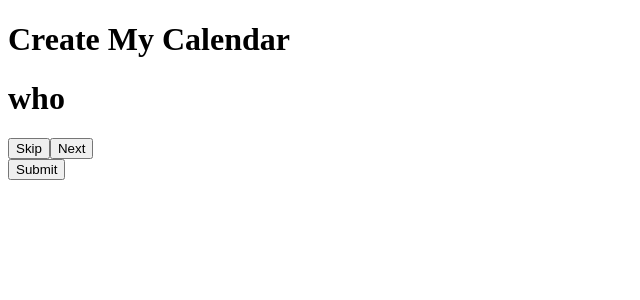
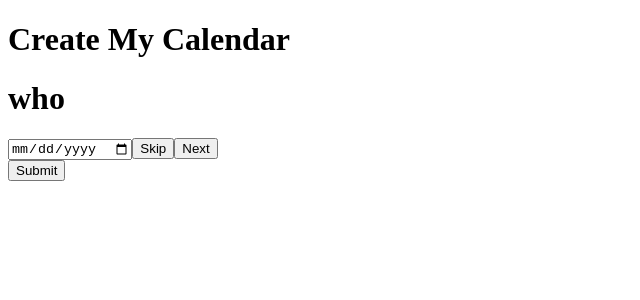
Before and after one commit to Turing-Eras/front_end, a React (Create React App) app: page / in a window 1280 px wide. Shown: the top 300 px of the page, without its empty margins (0-640 px from the left). Built offline with nearby package versions, Linux system fonts and the light colour scheme.

Commit message:
Add type to SetAnswer

```diff
--- a/src/Components/Question.tsx
+++ b/src/Components/Question.tsx
@@ -1,11 +1,14 @@
 import React from 'react';
 
 type ChangeQuestion = (index: number) => void
+
+type SetAnswer = (answer: string[]) => void
 
 type QuestionProps = {
   changeQuestion: ChangeQuestion;
   currentQuestionIndex: number;
   currentQuestion: string;
+  setAnswer: SetAnswer;
 }
 
 
@@ -13,6 +16,7 @@ export const Question = (props: QuestionProps) => {
   return (
     <>
       <h1>{props.currentQuestion}</h1>
+      <input type='date'></input>
       <button type='button'>Skip</button>
       <button type='button' onClick={() => props.changeQuestion(props.currentQuestionIndex + 1)}>Next</button>
     </>
```
